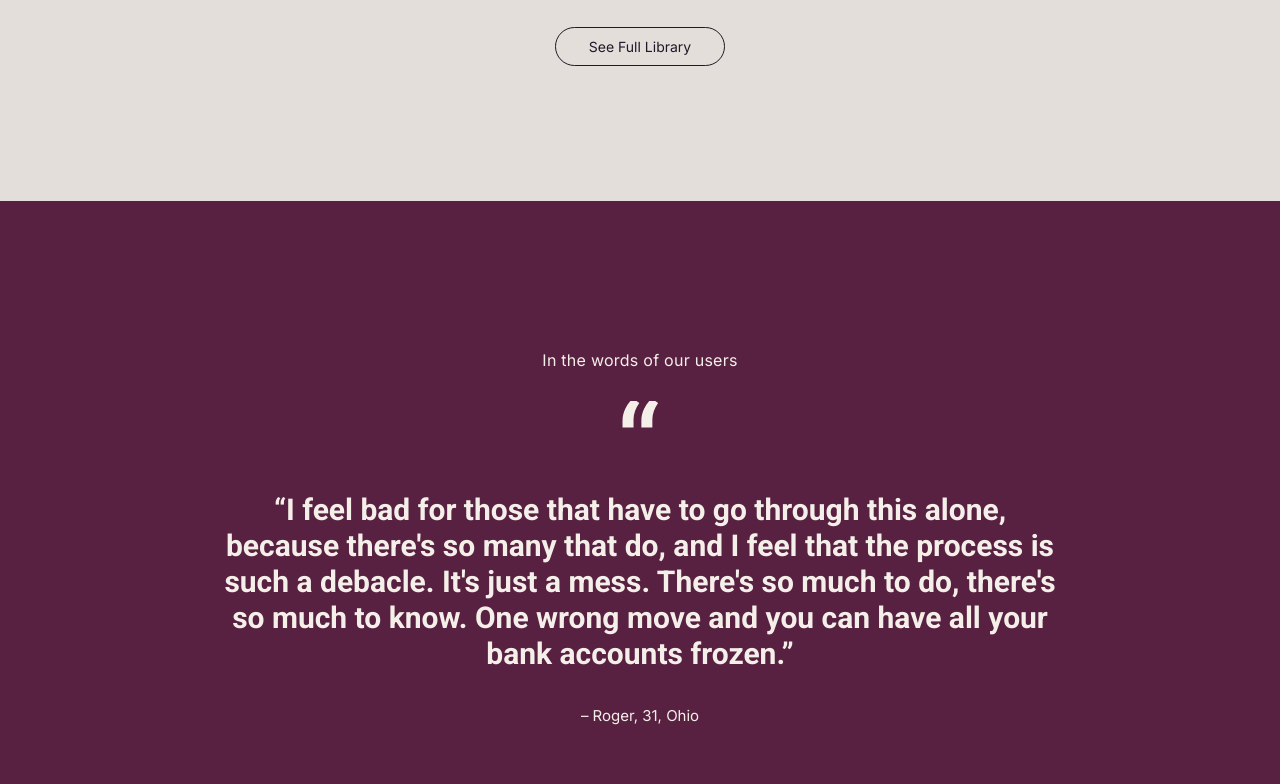
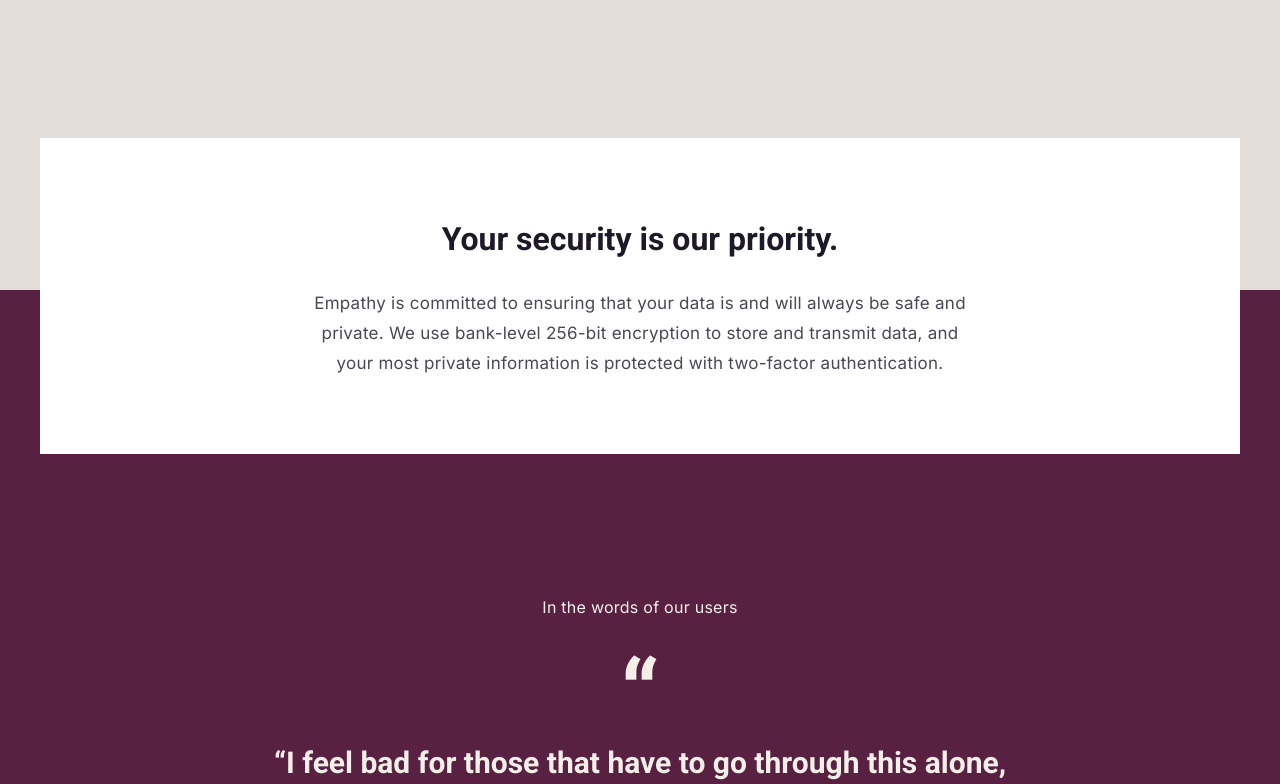
Before and after one commit to alexmai98/my_first_project, a plain HTML site: page index.html in a window 1280 px wide. Shown: the part 2016-2800 px from the top of the page. Drawn offline with Linux system fonts and the light colour scheme.

Commit message:
2 sections added

```diff
--- a/css/style.css
+++ b/css/style.css
@@ -52,7 +52,7 @@
     margin: auto;
     display: flex;
     justify-content: space-between;
-    padding-bottom: 115px;
+    padding-bottom: 140px;
 }
 
 .img_box {
@@ -147,17 +147,21 @@
     background-position: bottom -240px left 0px;
     background-repeat: no-repeat;
     padding-bottom: 70px;
+    padding-top: 260px;
+    position: relative;
 
 }
 
 .absolute_block {
     margin: auto;
     max-width: 1200px;
+    width: 100%;
     background-color: #fff;
     text-align: center;
     padding: 80px 0 90px 0;
-    position: relative;
-    bottom:150px
+    position: absolute;
+    left: calc(50% - 600px);
+    top: -175px;
 }
 
 .absolute_h2 {
@@ -183,7 +187,7 @@
 }
 
 .absolute_button {
-
+    text-decoration: none;
     padding: 10px 33px;
     border-radius: 9999px;
     border: 1px solid #1E1928;
@@ -258,7 +262,7 @@
 .many_banners_section {
 background-color: #E3DEDA;
 text-align: center;
-padding: 144px 0;
+padding: 144px 0 302px 0;
 }
 
 .main_box_banners {
@@ -306,17 +310,11 @@
     margin-bottom: 80px;
 }
 
-.words_of_users {
-    background-color: #592141;
-    text-align: center;
-    padding-top: 144px;
-    padding-bottom: 184px;
-}
+
 
 .roger_speach {
     margin-bottom:32px;
     color: #F4EFE9;
-    text-align: center;
     font-family: Roboto;
     font-size: 30px;
     font-style: normal;
@@ -325,9 +323,8 @@
 }
 
 .words_of_users h3 {
-    margin-bottom: 26px;
+    margin-bottom: 1px;
     color: #F4EFE9;
-text-align: center;
 font-family: Inter;
 font-size: 16px;
 font-style: normal;
@@ -336,17 +333,67 @@
 letter-spacing: 0.252px;
 }
 
-.words_of_users img {
-    width: 37px;
-    margin-bottom: 60px;
+.words_of_users h3:after {
+    content: "“";
+    color: #F4EFE9;
+    font-family: Roboto;
+    font-size: 96px;
+    font-style: normal;
+    font-weight: 400;
+    line-height: 96px;
+    display:block;
+    margin-top: 26px;
 }
+
+.words_of_users {
+    background-color: #592141;
+    padding-top: 302px;
+    padding-bottom: 184px;
+    text-align: center;
+    position: relative;
+}
+
 
 .about_roger{
     color: #F4EFE9;
-    text-align: center;
     font-family: Inter;
     font-size: 15px;
     font-style: normal;
     font-weight: 400;
     line-height: 24px;
+
 }
+
+.absolute_block_two {
+    margin: auto;
+    max-width: 1200px;
+    background-color: #fff;
+    text-align: center;
+    padding: 80px 0 76px 0;
+    position: absolute;
+    top: -152px;
+    left: calc(50% - 600px);
+    width: 100%;
+}
+
+.absolute_two_h2 {
+    color: #1E1928;
+text-align: center;
+font-family: Roboto;
+font-size: 32px;
+font-style: normal;
+font-weight: 400;
+line-height: 42px;
+margin-bottom: 28px;
+}
+
+.absolute_two_p {
+    color: rgba(30, 25, 40, 0.80);
+    text-align: center;
+    font-family: Inter;
+    font-size: 17px;
+    font-style: normal;
+    font-weight: 400;
+    line-height: 30px; /* 176.471% */
+    letter-spacing: 0.252px;
+}
--- a/index.html
+++ b/index.html
@@ -135,6 +135,7 @@
 
     <section class="many_banners_section">
 
+
         <h3>
             Get in-depth knowledge to help you navigate the maze of loss.
         </h3>
@@ -189,11 +190,20 @@
     </section>
 
     <section class="words_of_users">
+
+        <div class="absolute_block_two">
+            <h2 class="absolute_two_h2">
+                Your security is our priority.
+            </h2>
+            <p class="absolute_two_p">
+                Empathy is committed to ensuring that your data is and will always be safe and<br> private. We use bank-level 256-bit encryption to store and transmit data, and<br> your most private information is protected with two-factor authentication.
+            </p>
+        </div>
+
         <h3>
             In the words of our users
         </h3>
 
-        <img src="images/mark.svg" alt="mark">
 
         <p class="roger_speach">
             “I feel bad for those that have to go through this alone,<br>
```
Also changed, not shown: images/arramgements.png, images/benefits.png, images/funeral.png, images/grief.png, images/managing.png, images/prevention.png, images/probate.png, images/taxes.png, images/will.png.
